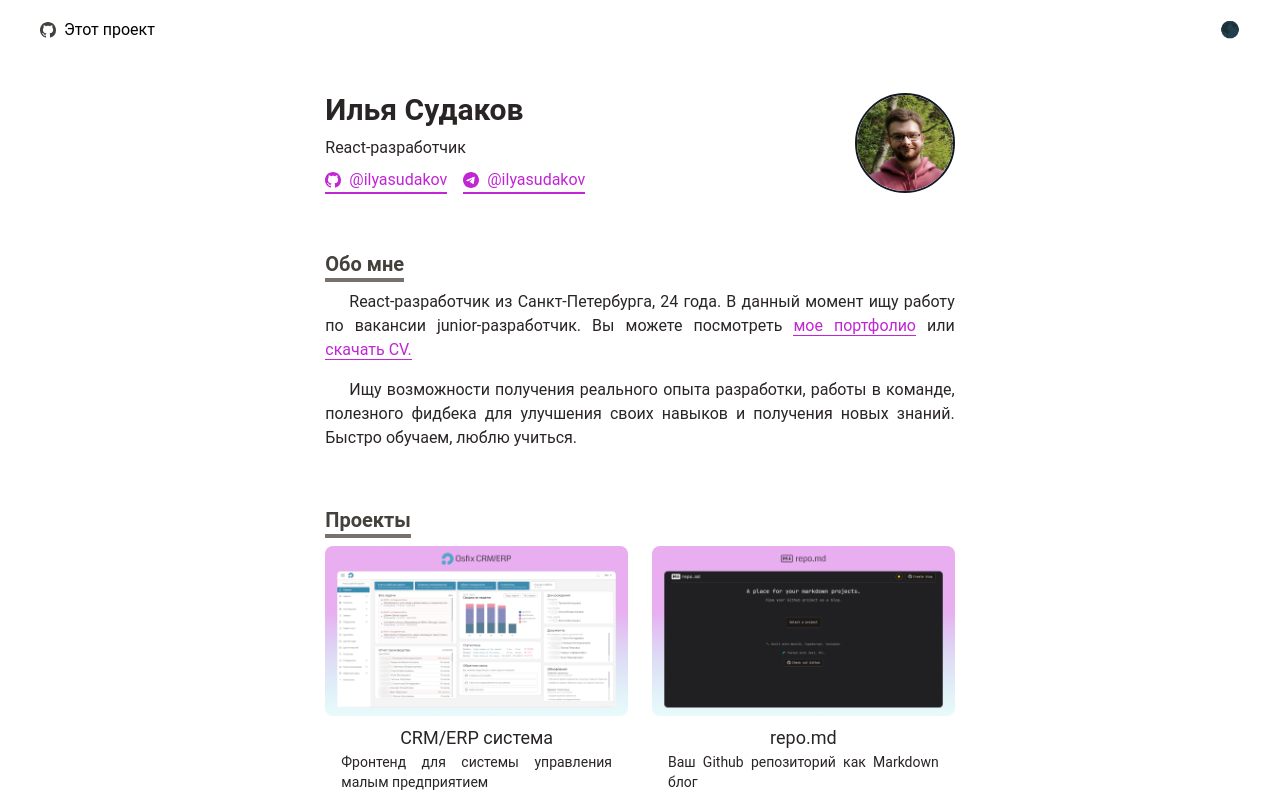
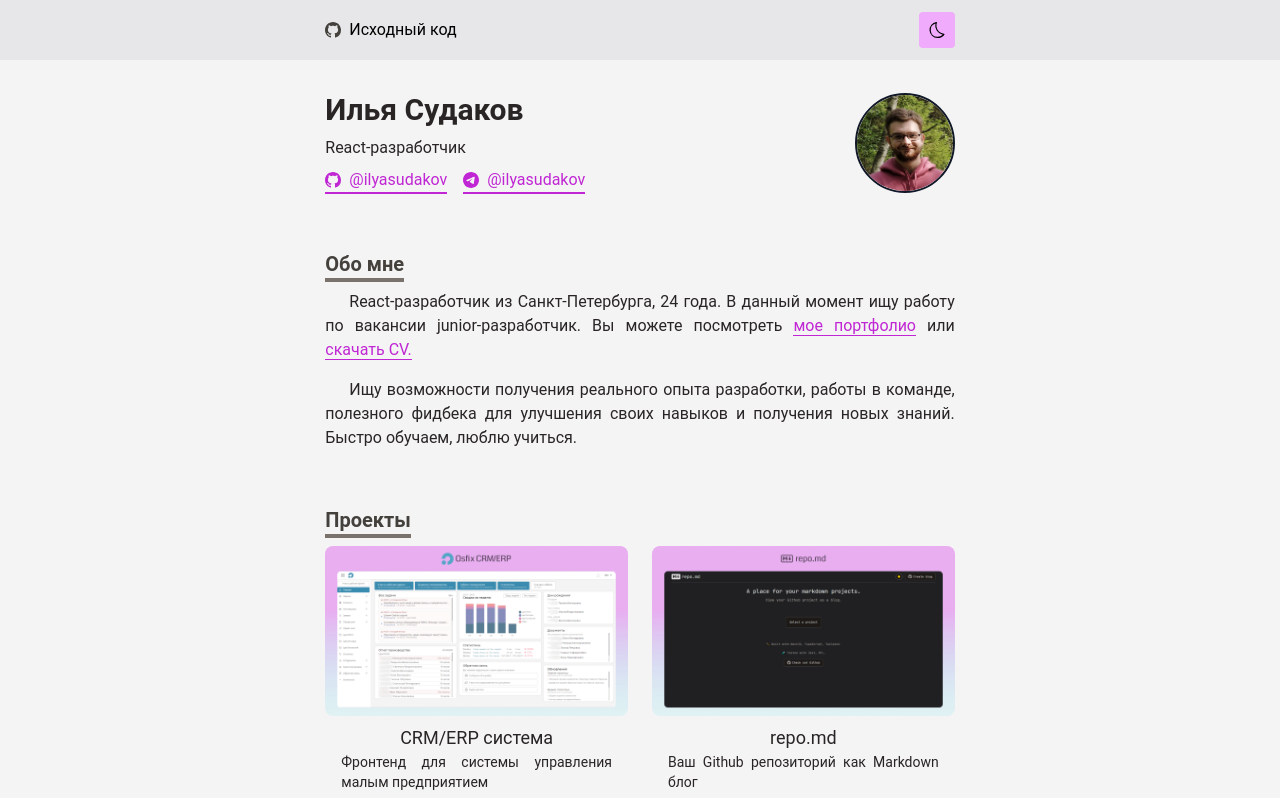
Before and after one commit to ilyasudakov/portfolio-react, a Next.js app: page / in a window 1280 px wide. Shown: the top 798 px of the page. Built offline with nearby package versions, Linux system fonts and the light colour scheme; no server answers.

Commit message:
Add functional ThemeSwitcher

```diff
--- a/src/components/Layout/Header.tsx
+++ b/src/components/Layout/Header.tsx
@@ -9,21 +9,25 @@ const ThemeSwitcher = dynamic(() => import('../ThemeSwitcher'), {
 const Header: React.FC = () => {
   return (
     <div
-      className="flex items-center justify-between px-4 sm:px-10 h-[60px] sticky top-0 z-10
-    dark:bg-stone-700/80 backdrop-blur-sm"
+      className="flex px-4 sm:px-10 h-[60px] sticky top-0 z-10
+    bg-zinc-200/80 dark:bg-stone-700/80 backdrop-blur-sm"
     >
+      <div className="flex items-center justify-between container mx-auto max-w-[70ch]">
         <a
-        className="flex items-center gap-2"
+          className="flex items-center gap-2 border-b-stone-600 dark:border-b-white hover:border-b"
           href="https://github.com/ilyasudakov/portfolio"
+          target="_blank"
+          rel="noreferrer noopener"
         >
           <GithubIcon
             className="fill-stone-700 dark:fill-white"
             width="16px"
             height="16px"
           />
-        Этот проект
+          Исходный код
         </a>
         <ThemeSwitcher />
+      </div>
     </div>
   );
 };
--- a/src/components/ThemeSwitcher.tsx
+++ b/src/components/ThemeSwitcher.tsx
@@ -1,19 +1,25 @@
 import { useEffect, useState } from 'react';
+
+import MoonIcon from '/public/svg/moon.svg';
+import SunIcon from '/public/svg/sun.svg';
 
 const THEMES = {
   DARK: 'dark',
   LIGHT: 'light',
 };
+const ICON_SIZE = 20;
 
 const ThemeSwitcher: React.FC = () => {
   const [selectedTheme, setSelectedTheme] = useState(THEMES.DARK);
 
   const changeToDarkTheme = () => {
     document.documentElement.classList.add(THEMES.DARK);
+    localStorage.setItem('theme', THEMES.DARK);
     setSelectedTheme(THEMES.DARK);
   };
   const changeToLightTheme = () => {
     document.documentElement.classList.remove(THEMES.DARK);
+    localStorage.setItem('theme', THEMES.LIGHT);
     setSelectedTheme(THEMES.LIGHT);
   };
   const changeTheme = () => {
@@ -35,8 +41,15 @@ const ThemeSwitcher: React.FC = () => {
   }, []);
 
   return (
-    <div onClick={() => changeTheme()}>
-      {selectedTheme === THEMES.DARK ? '☀️' : '🌑'}
+    <div
+      onClick={() => changeTheme()}
+      className="cursor-pointer rounded p-2 bg-fuchsia-300 dark:bg-stone-500"
+    >
+      {selectedTheme === THEMES.DARK ? (
+        <SunIcon width={ICON_SIZE} height={ICON_SIZE} />
+      ) : (
+        <MoonIcon width={ICON_SIZE} height={ICON_SIZE} />
+      )}
     </div>
   );
 };
--- a/src/pages/_app.tsx
+++ b/src/pages/_app.tsx
@@ -4,7 +4,7 @@ import type { AppProps } from 'next/app';
 function MyApp({ Component, pageProps }: AppProps) {
   return (
     <>
-      <div className="w-screen h-screen">
+      <div>
         <Component {...pageProps} />
       </div>
     </>
--- a/src/styles/globals.css
+++ b/src/styles/globals.css
@@ -3,7 +3,7 @@
 @import 'tailwindcss/utilities';
 
 html {
-  background: #fff;
+  @apply bg-zinc-100;
 }
 
 html.dark {
```
Also changed, not shown: public/svg/moon.svg (added), public/svg/sun.svg (added). Lines whose indentation alone changed are shown as unchanged.
